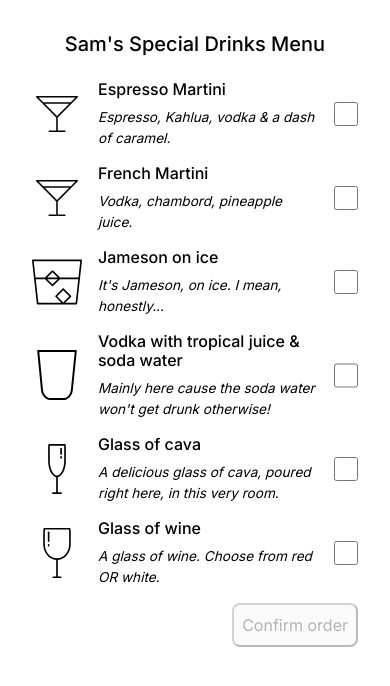
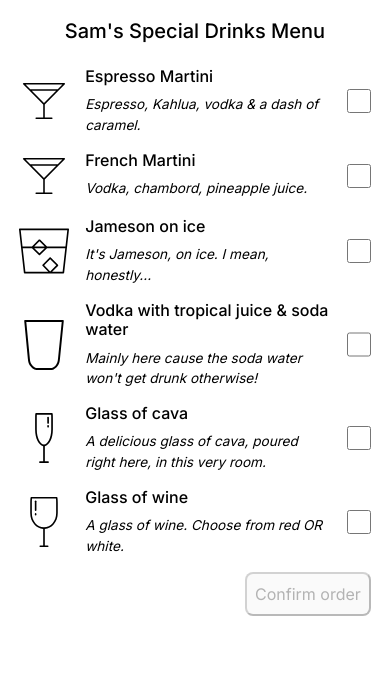
Before and after one commit to sebzapata/drinks-ordering, a Next.js app: page / in a window 390 px wide. Shown: the top 686 px of the page. Built offline with nearby package versions, Linux system fonts and the light colour scheme; no server answers.

Commit message:
update styling

```diff
--- a/src/app/page.module.css
+++ b/src/app/page.module.css
@@ -56,6 +56,10 @@
 
 /* Mobile */
 @media (max-width: 700px) {
+  .main {
+    padding: 1.2rem;
+  }
+
   .header {
     font-size: 1.25rem;
   }
```
Also changed, not shown: src/app/bill/bill.module.css (+0 -24 lines).
